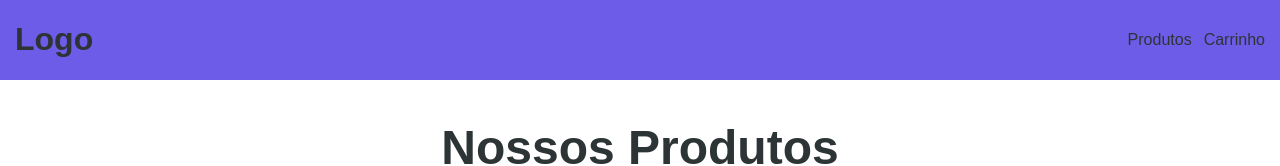
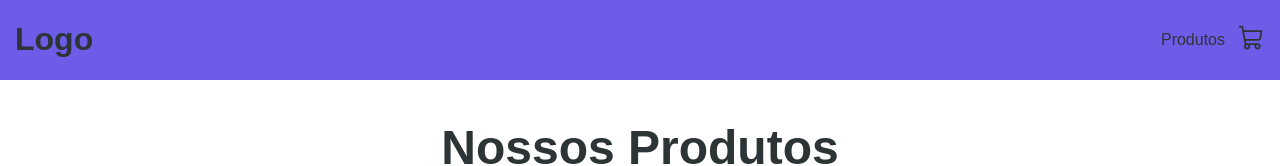
Before and after one commit to davislamenha/loja-virtual-react, a React (Vite) app: page / in a window 1280 px wide. Shown: the top 166 px of the page. Built offline with nearby package versions, Linux system fonts and the light colour scheme.

Commit message:
icone para o carrinho

```diff
--- a/src/Components/Header/index.jsx
+++ b/src/Components/Header/index.jsx
@@ -1,4 +1,5 @@
 import HeaderStyle, { HeaderContainer } from './styles';
+import { ShoppingCart } from '@phosphor-icons/react';
 
 const Header = () => {
   return (
@@ -12,7 +13,7 @@ const Header = () => {
             </li>
             <li>
               <a className="cart" href="#">
-                Carrinho
+                <ShoppingCart size={28} />
               </a>
             </li>
           </ul>
--- a/src/Components/Header/styles.js
+++ b/src/Components/Header/styles.js
@@ -11,6 +11,7 @@ const HeaderStyle = styled.header`
   nav {
     ul {
       display: flex;
+      align-items: center;
       gap: 12px;
 
       li a {
```
